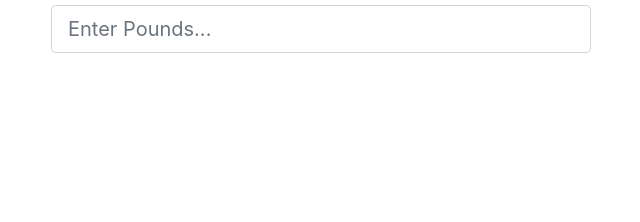
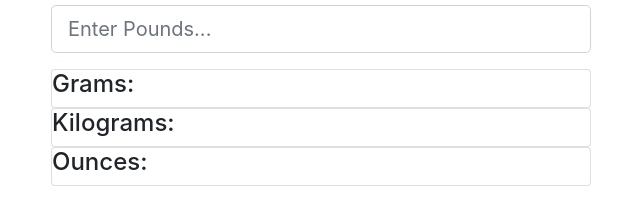
Before and after one commit to infiniteoo/VANILLAJS-weight_converter, a plain HTML site: page index.html in a window 1280 px wide. Shown: the part 140-362 px from the top of the page, without its empty margins (34-674 px from the left). Drawn offline with nearby package versions, Linux system fonts and the light colour scheme.

Commit message:
established our output divs to display our conversions

```diff
--- a/index.html
+++ b/index.html
@@ -24,6 +24,32 @@
                         <input type="number" class="form-control-lg form-control" placeholder="Enter Pounds..." id="lbsInput">
                     </div>
                 </form>
+                <div id="output">
+                    <div class="card">
+                        <div class="card-block">
+                            <h4>Grams:</h4>
+                            <div id="gramsOutput">
+
+                            </div>
+                        </div>
+                    </div>
+                    <div class="card">
+                        <div class="card-block">
+                            <h4>Kilograms:</h4>
+                            <div id="kgOutput">
+
+                            </div>
+                        </div>
+                    </div>
+                    <div class="card">
+                        <div class="card-block">
+                            <h4>Ounces:</h4>
+                            <div id="ozOutput">
+
+                            </div>
+                        </div>
+                    </div>
+                </div>
             </div>
         </div>
     </div>
```
